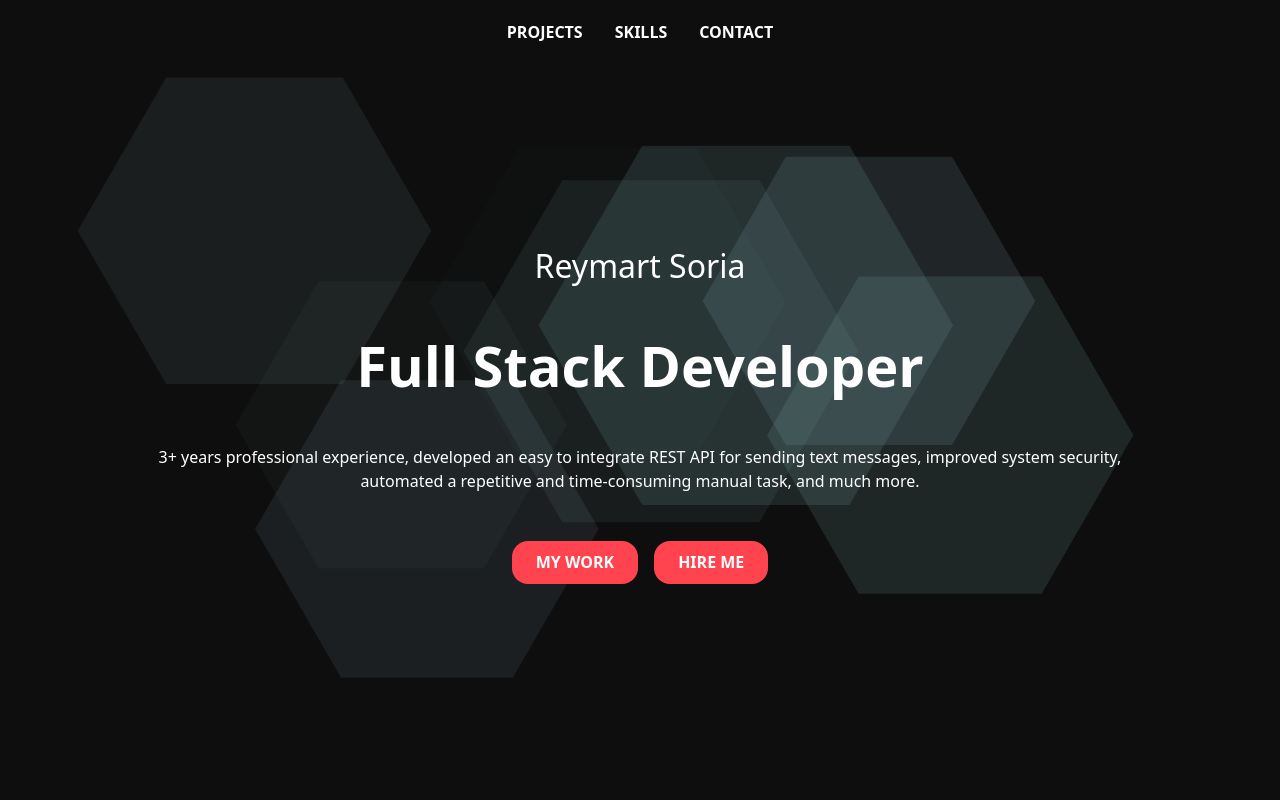
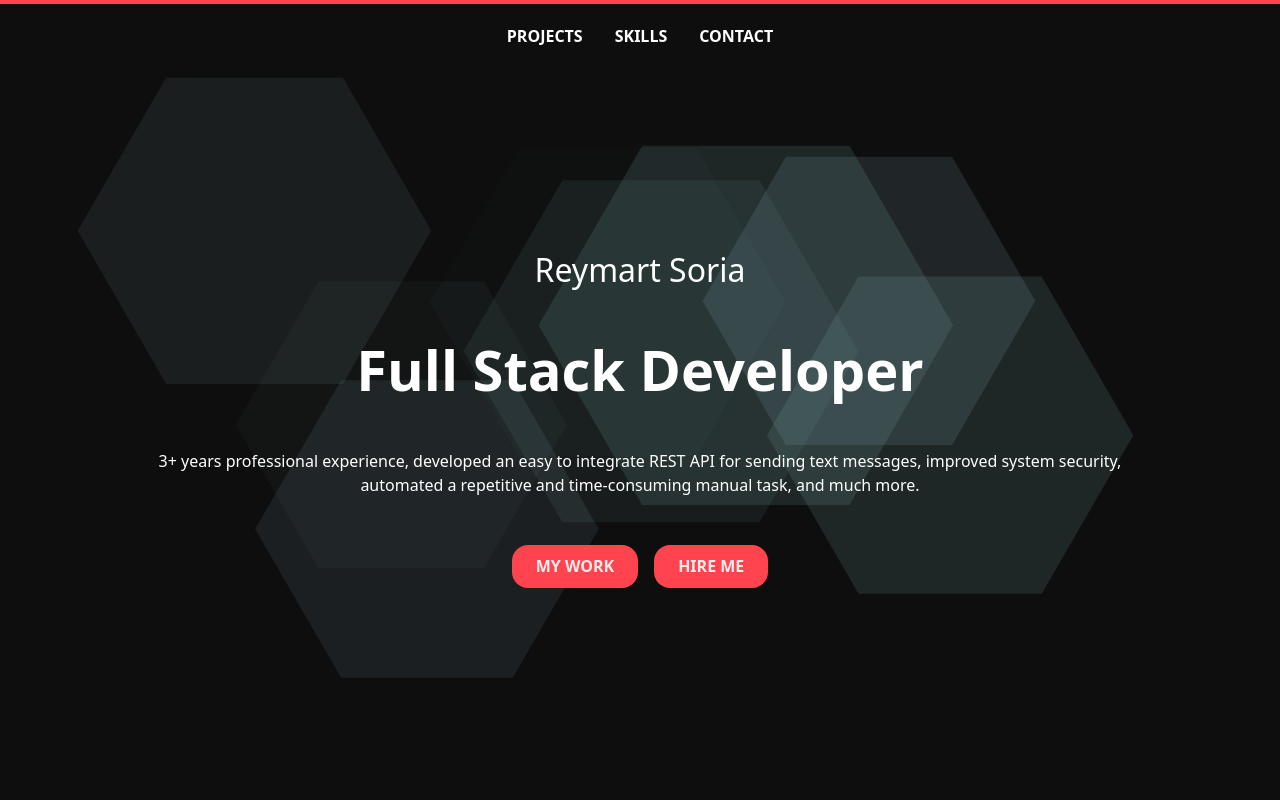
Before and after one commit to reythedev/reythedev.github.io-source, a website built with Parcel: page src/index.html in a window 1280 px wide. Shown: the top 800 px of the page. Built offline with nearby package versions, Linux system fonts and the light colour scheme.

Commit message:
Update style
Add a small bar with theme color
Add opacity in .btn text color

```diff
--- a/src/scss/style.scss
+++ b/src/scss/style.scss
@@ -32,6 +32,13 @@ h6 {
 }
 
 body {
+    &::before {
+        content: '';
+        display: block;
+        height: 4px;
+        background-color: $color-red;
+    }
+
     background-color: $color-smoke;
     min-width: 320px;
 }
@@ -87,7 +94,7 @@ section {
 
 .btn {
     border-radius: $border-radius;
-    color: $color-white;
+    color: rgba($color-white, .9);
     display: inline-block;
     font-weight: $fw-semi-bold;
     padding: .75em 1.5em;
```
